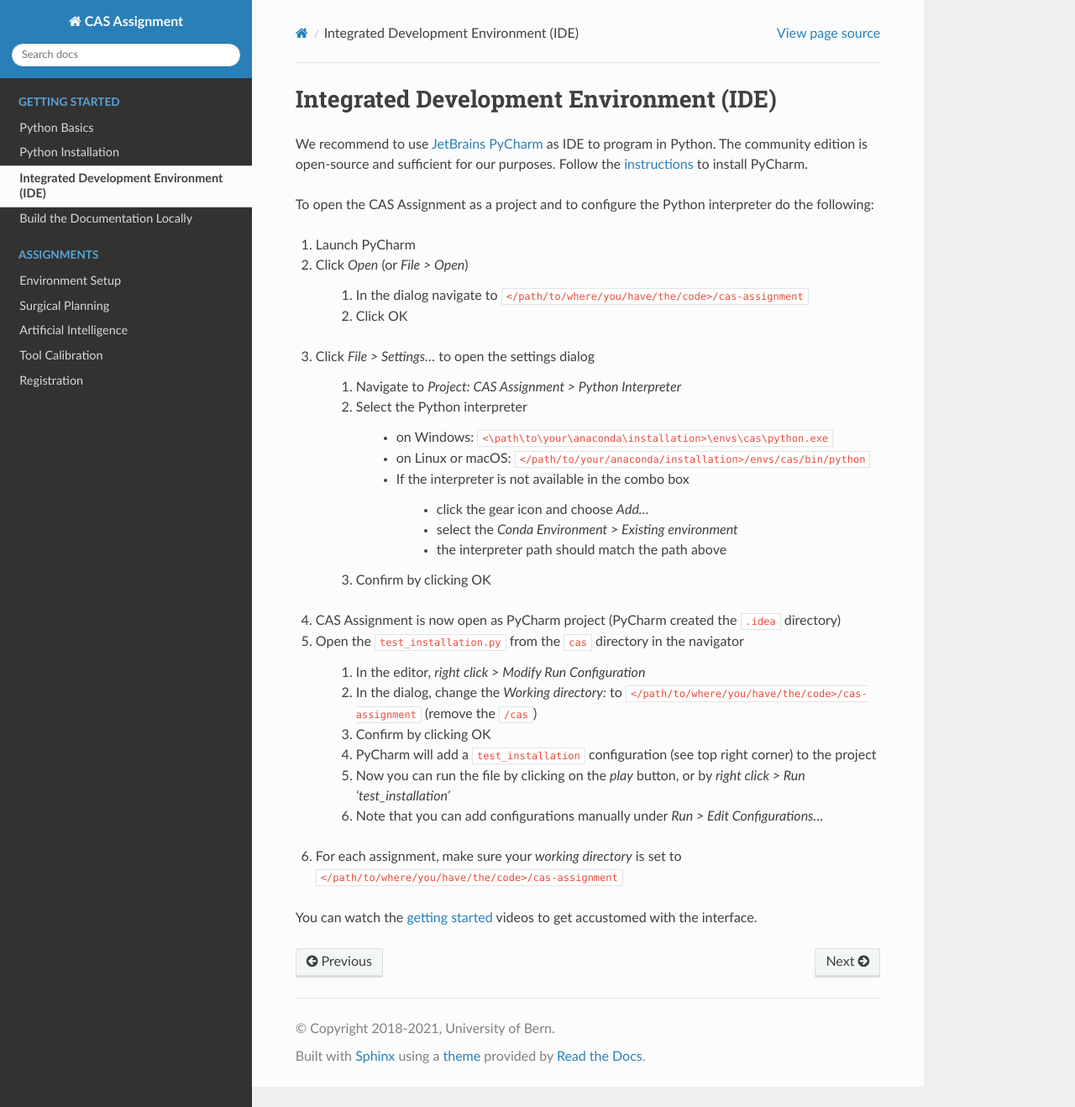
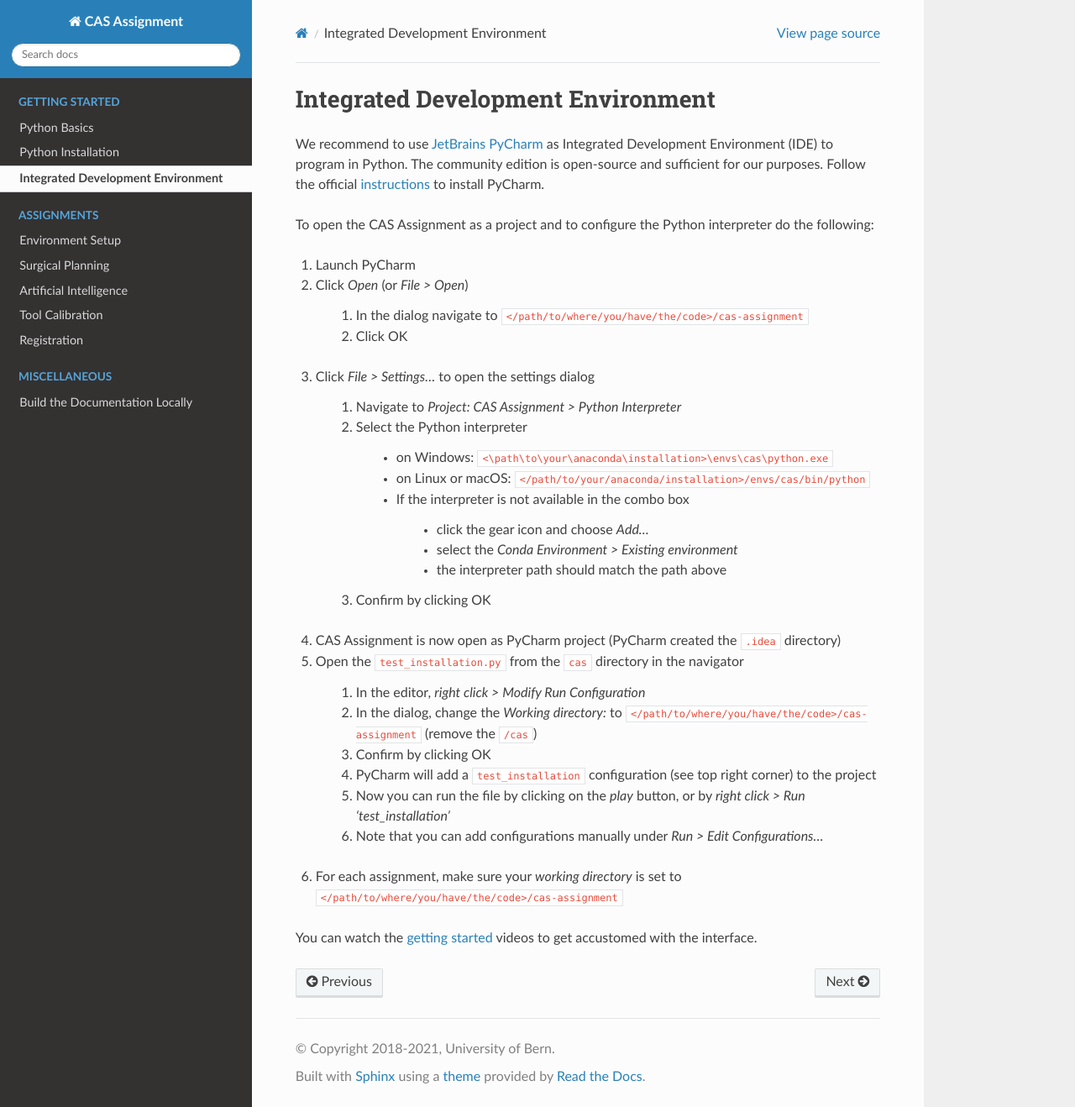
Before and after one commit to persmed/cas-assignment, a Sphinx documentation site: the page built from docs/installation.ide.rst, in a window 1280 px wide and 1318 px high. Shown: the whole window at 84% size. Built offline with Sphinx 7.4.7 and the Read the Docs theme 2.0.0, drawn with Linux system fonts in a browser that asks for light colours.

```diff
--- a/docs/installation.ide.rst
+++ b/docs/installation.ide.rst
@@ -1,9 +1,9 @@
-Integrated Development Environment (IDE)
-========================================
+Integrated Development Environment
+==================================
 
-We recommend to use `JetBrains PyCharm <https://www.jetbrains.com/pycharm/>`_ as IDE to program in Python.
+We recommend to use `JetBrains PyCharm <https://www.jetbrains.com/pycharm/>`_ as Integrated Development Environment (IDE) to program in Python.
 The community edition is open-source and sufficient for our purposes.
-Follow the `instructions <https://www.jetbrains.com/help/pycharm/requirements-installation-and-launching.html>`_ to install PyCharm.
+Follow the official `instructions <https://www.jetbrains.com/help/pycharm/requirements-installation-and-launching.html>`_ to install PyCharm.
 
 To open the CAS Assignment as a project and to configure the Python interpreter do the following:
 
```
Also changed, not shown: README.md (deleted, +0 -4 lines), README.rst (added, +17 -0 lines), docs/index.rst (+7 -23 lines).
